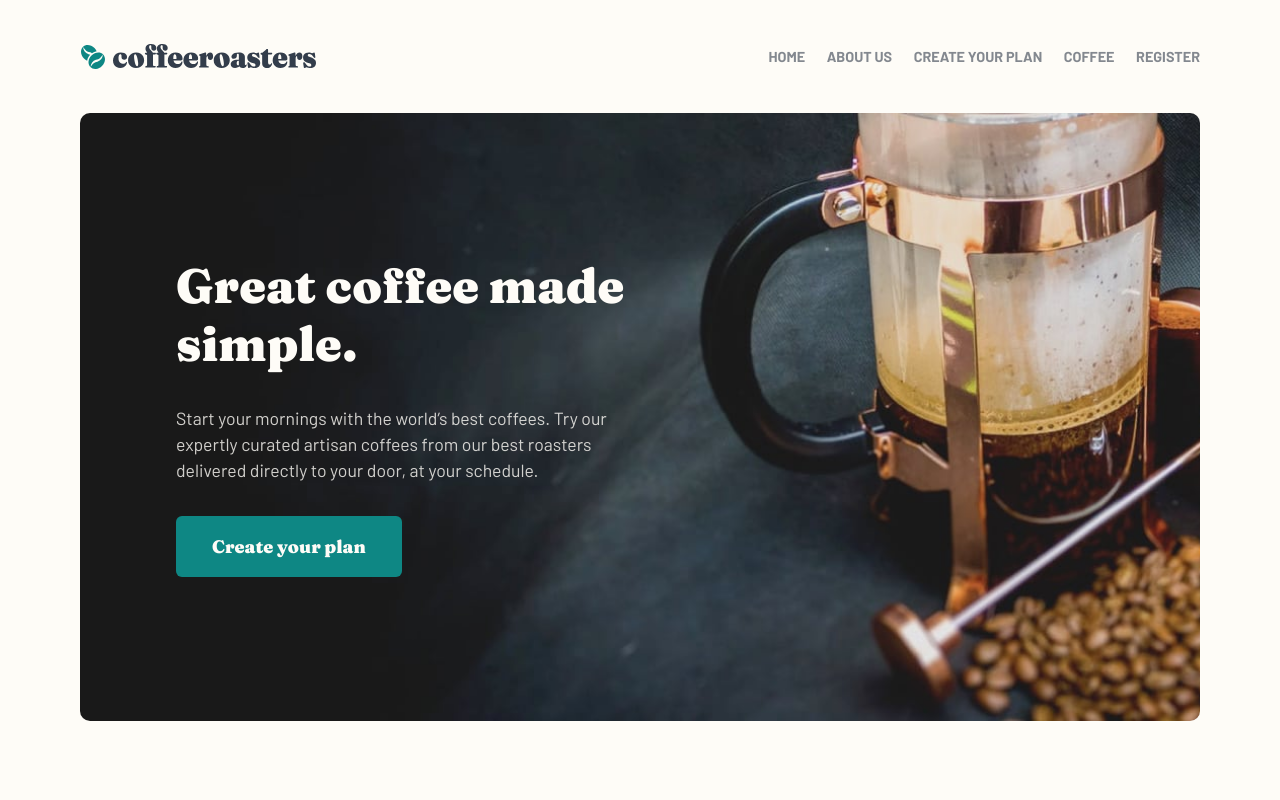
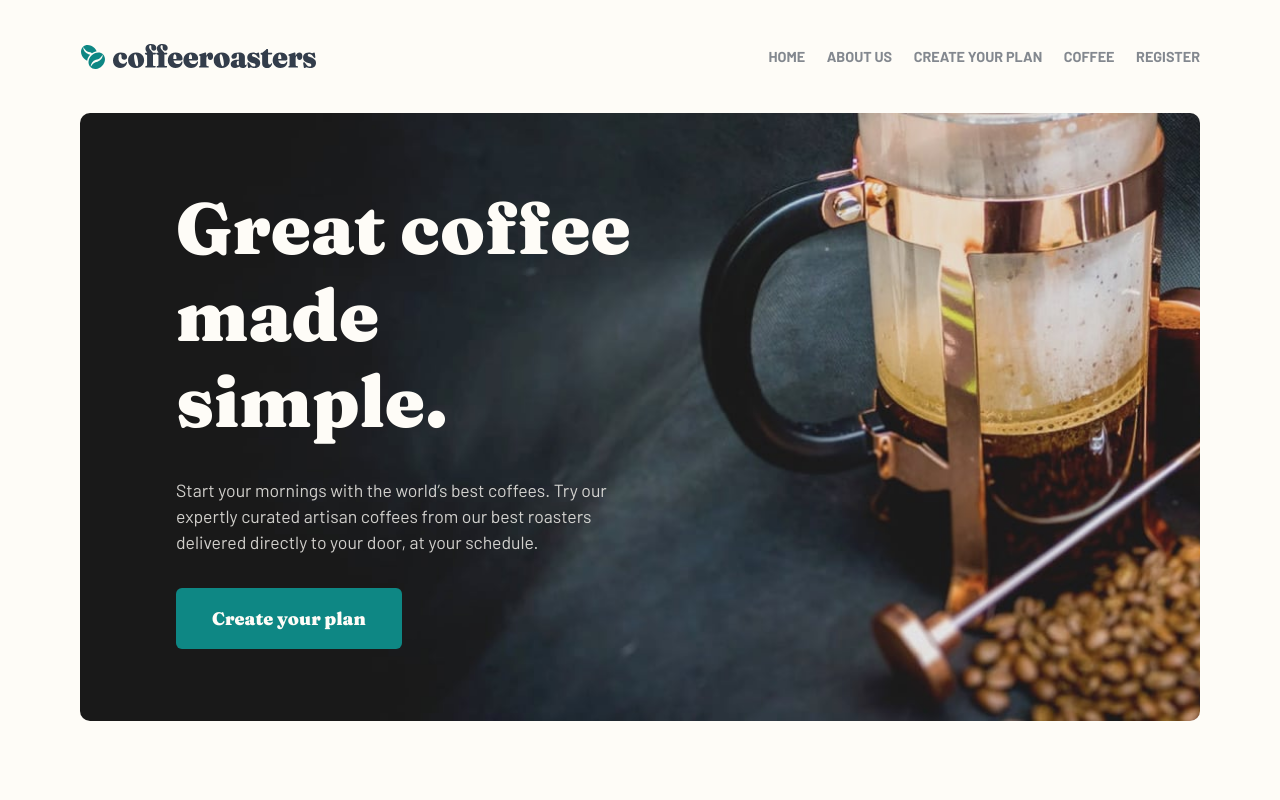
Before and after one commit to kebin20/coffee-roasters-website, a React (Vite) app: page / in a window 1280 px wide. Shown: the top 800 px of the page. Built offline with nearby package versions, Linux system fonts and the light colour scheme; no server answers; the HTML template or start-up script is replaced by a standard one.

Commit message:
style: fixed font sizing for home hero container title

```diff
--- a/src/Pages/Home.module.css
+++ b/src/Pages/Home.module.css
@@ -292,6 +292,10 @@
     padding-right: 35em;
   }
 
+  .homeHeroTitle {
+    font-size: var(--xxl-font-size);
+  }
+
   /*COLLECTION SECTION */
 
   .collectionSection {
```
